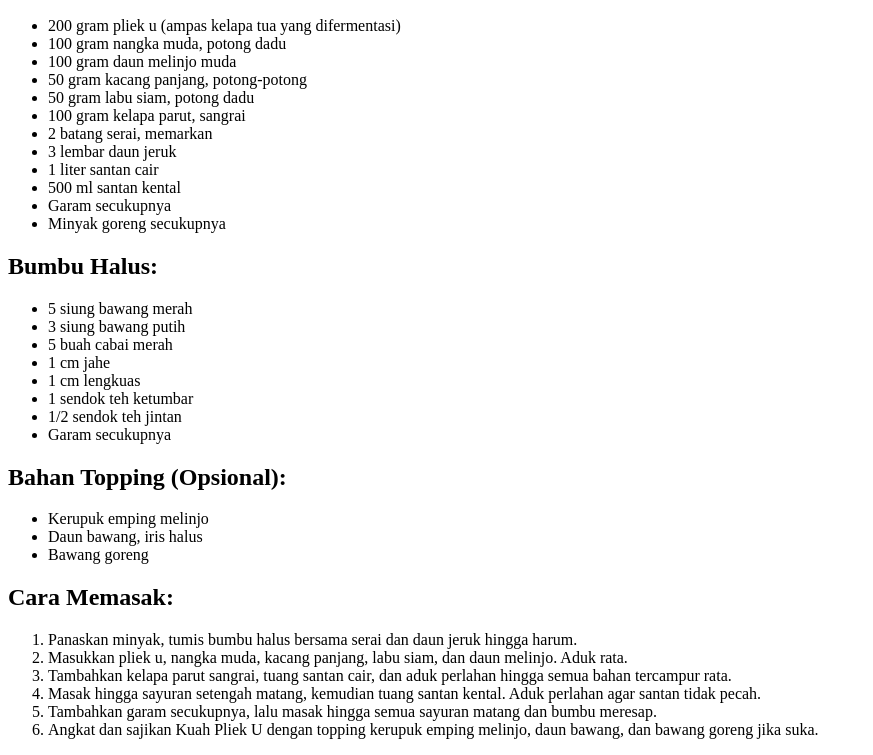
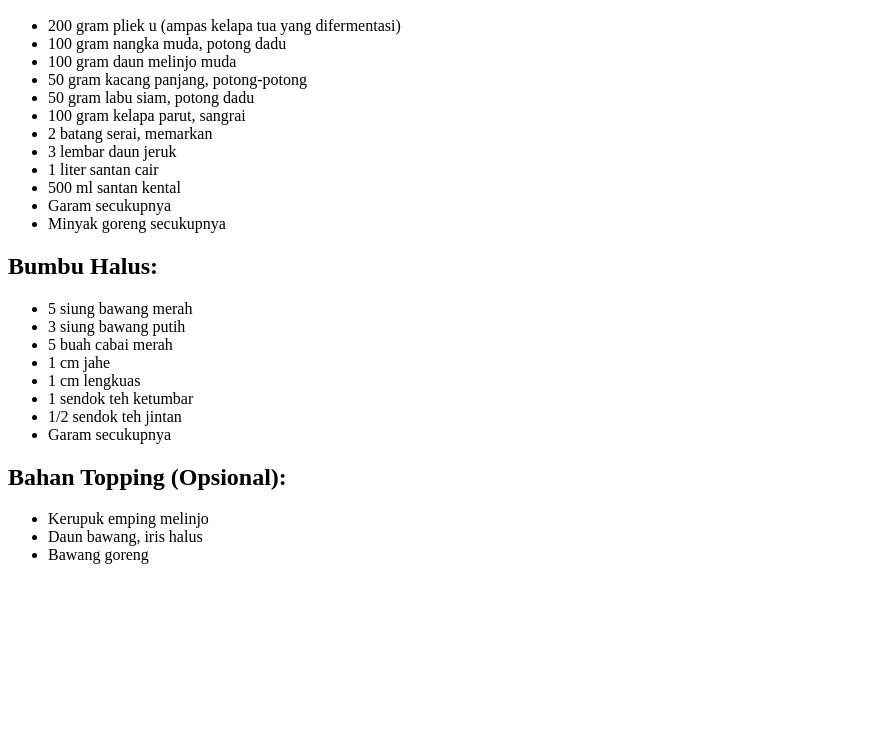
Before and after one commit to Hidayattt24/Buku_Resep_Aceh, a plain HTML site: page KuahPliekU.html in a window 1280 px wide. Shown: the part 110-865 px from the top of the page, without its empty margins (0-873 px from the left). After the commit the page ends 800 px from the top, so only its background shows below. Drawn offline with Linux system fonts and the light colour scheme.

Commit message:
Mengubah branch

```diff
--- a/KuahPliekU.html
+++ b/KuahPliekU.html
@@ -1,8 +1,8 @@
 <!DOCTYPE html>
 <html lang="id">
   <head>
-    <meta charset="UTF-8">
-    <meta name="viewport" content="width=device-width, initial-scale=1.0">
+    <meta charset="UTF-8" />
+    <meta name="viewport" content="width=device-width, initial-scale=1.0" />
     <title>Resep Masakan Aceh - Kuah Pliek U</title>
   </head>
   <body>
@@ -42,15 +42,5 @@
       <li>Daun bawang, iris halus</li>
       <li>Bawang goreng</li>
     </ul>
-
-    <h2>Cara Memasak:</h2>
-    <ol>
-        <li>Panaskan minyak, tumis bumbu halus bersama serai dan daun jeruk hingga harum.</li>
-        <li>Masukkan pliek u, nangka muda, kacang panjang, labu siam, dan daun melinjo. Aduk rata.</li>
-        <li>Tambahkan kelapa parut sangrai, tuang santan cair, dan aduk perlahan hingga semua bahan tercampur rata.</li>
-        <li>Masak hingga sayuran setengah matang, kemudian tuang santan kental. Aduk perlahan agar santan tidak pecah.</li>
-        <li>Tambahkan garam secukupnya, lalu masak hingga semua sayuran matang dan bumbu meresap.</li>
-        <li>Angkat dan sajikan Kuah Pliek U dengan topping kerupuk emping melinjo, daun bawang, dan bawang goreng jika suka.</li>
-    </ol>
   </body>
 </html>
```
Lines whose indentation alone changed are shown as unchanged.
